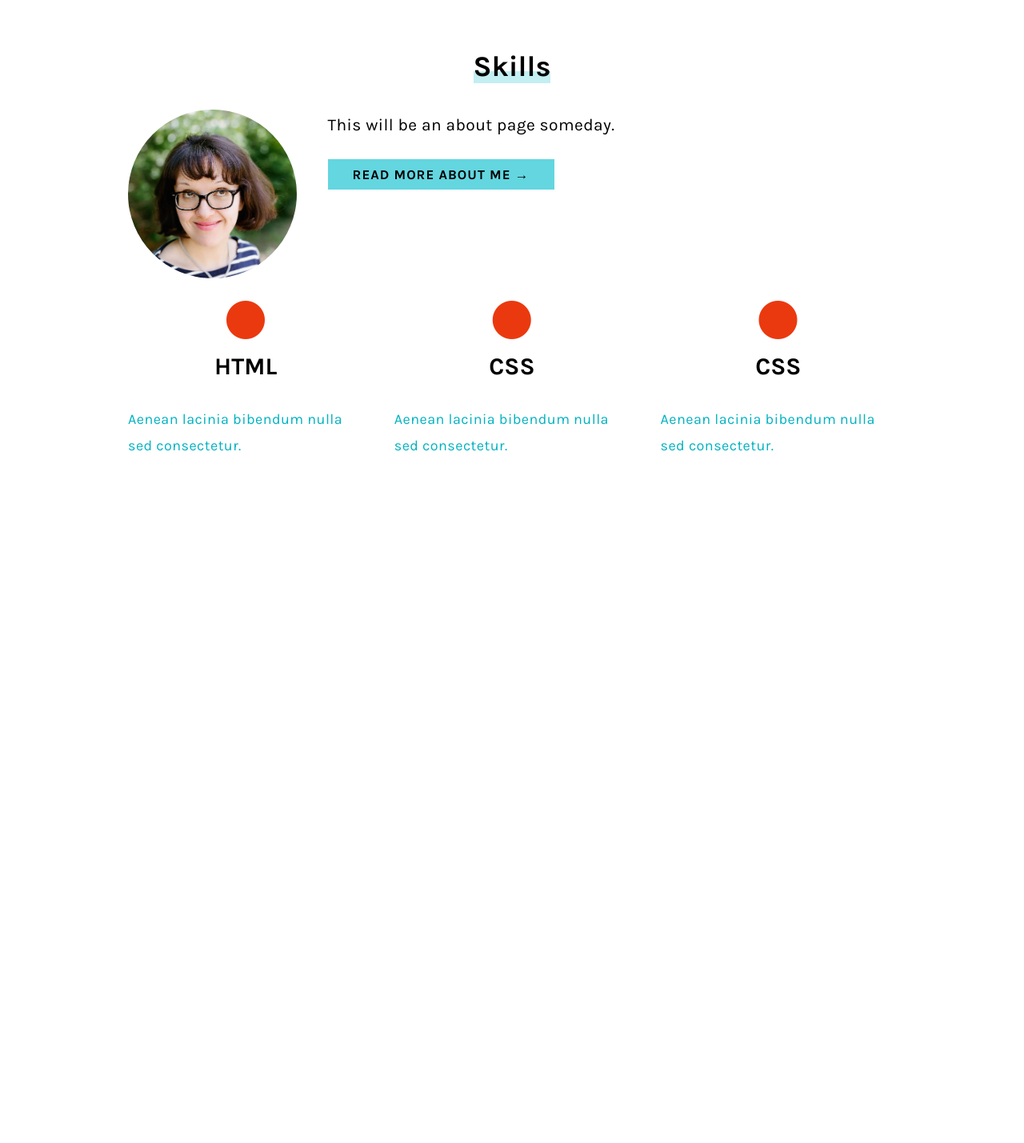
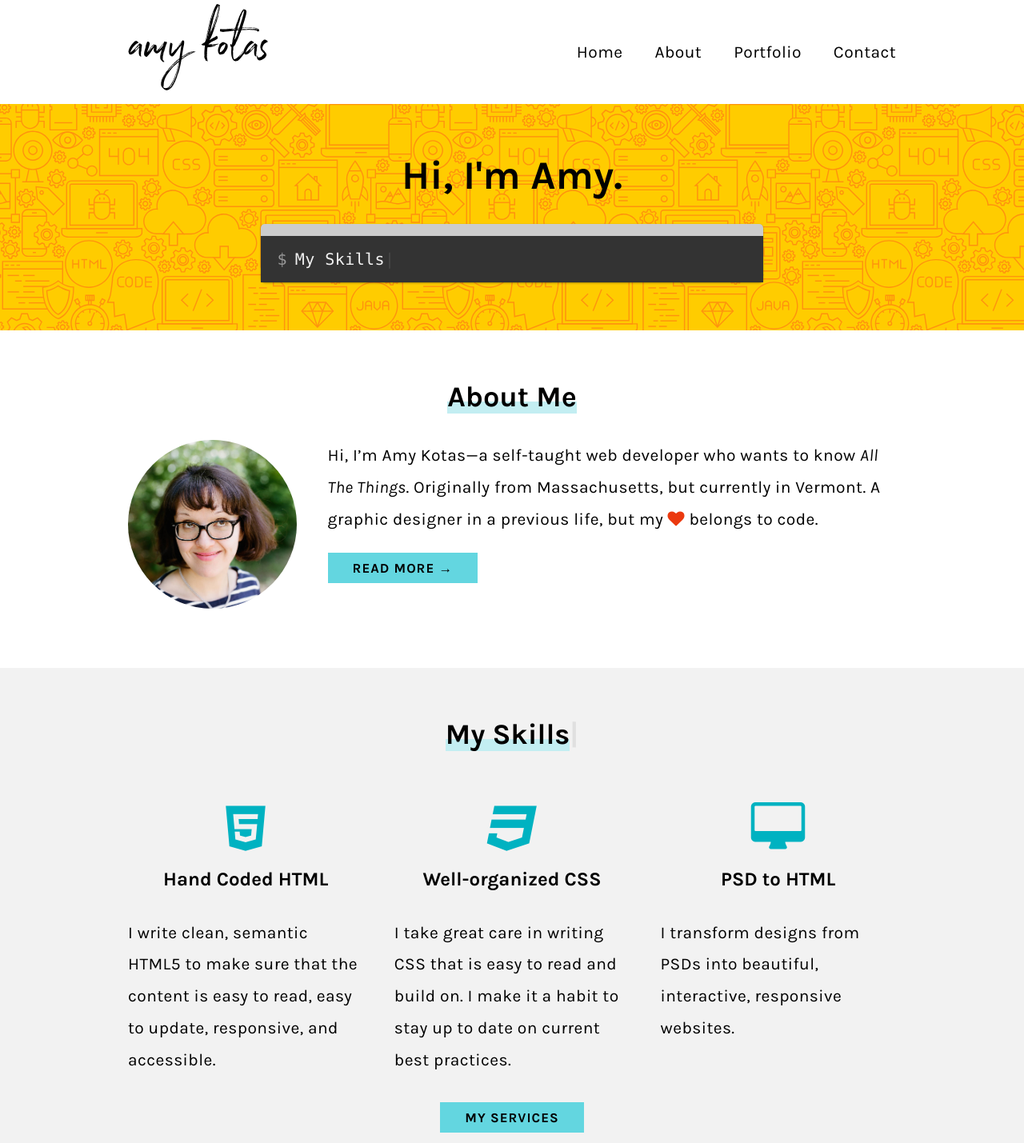
Before and after one commit to manafount/Static-Portfolio, a plain HTML site: page about.html in a window 1280 px wide. Shown: the top 1429 px of the page at 80% size. Before the commit the page ends 800 px from the top, so only its background shows below. Drawn offline with Linux system fonts and the light colour scheme.

Commit message:
Added gray bkg for footer. Changed about.html hero bkg.

```diff
--- a/about.html
+++ b/about.html
@@ -37,59 +37,159 @@
   <script>
   $(function(){
     $(".typed").typed({
-      strings: ["I build websites."],
-      typeSpeed: 10
+      strings: ["My Skills"],
+      typeSpeed: 2
     });
   });
   </script>
 </head>
 
 <!-- Begin Body –––––––––––––––––––––––––––––––––––––––––––––––––– -->
-<body>
-<section id="about" class="about">
+<body id="home">
+  <!-- Start Header -->
+  <header class="navigation">
+    <div class="nav-container">
+      <div class="brand">
+        <a href="#!"><img src="img/amy-kotas.svg" alt="Amy Kotas" width="175" height="108"></a>
+      </div>
+      <nav> <!-- Main Navigation -->
+        <div class="nav-mobile">
+        <a id="nav-toggle" href="index.html"><span></span></a>
+      </div>
+        <ul class="nav-list">
+          <li><a href="index.html">Home</a></li>
+          <li><a href="#!">About</a></li>
+          <li><a href="#!">Portfolio</a></li>
+          <li><a href="#!">Contact</a></li>
+        </ul>
+      </nav>
+    </div>
+  </header>
+
+  <!-- Start Hero Section -->
+  <section class="hero-about u-full-width">
     <div class="container">
-      <h3 class="animated fadeInUp"><span class="highlight">Skills</span></h3>
+        <h1 class="animated fadeInUp">Hi, I'm Amy.</h1>
+        <div class="eight columns offset-by-two window">
+          <div class="console"><span class="prompt">$</span><span class="typed"></span></div>
+        </div>
+    </div>
+  </section>
+  <!-- Start About Section -->
+  <section id="about" class="about">
+    <div class="container">
+      <h3 class="animated fadeInUp"><span class="highlight">About Me</span></h3>
       <div class="row">
         <div class="three columns">
           <img class="u-max-full-width img-circle" src="img/portrait.jpg" alt="portrait of Amy">
         </div>
         <div class="nine columns">
-          <p>This will be an about page someday.</p>
-          <a href="#" class="button button-primary">Read More about me →</a>
-        </div>
-      </div>
-      <div class="skills">
-        <div class="one-third column">
-          <div class="skill-icon  text-center">
-            <span class="fa-stack fa-lg">
-              <i class="fa fa-circle fa-stack-2x"></i>
-              <i class="fa fa-html5 fa-stack-1x fa-inverse"></i>
-            </span>
-          </div>
-          <h4>HTML</h4>
-          <p class="skill-text">Aenean lacinia bibendum nulla sed consectetur.</p>
-        </div>
-        <div class="one-third column">
-          <div class="skill-icon  text-center">
-            <span class="fa-stack fa-lg">
-              <i class="fa fa-circle fa-stack-2x"></i>
-              <i class="fa fa-css3 fa-stack-1x fa-inverse"></i>
-            </span>
-          </div>
-          <h4>CSS</h4>
-          <p class="skill-text">Aenean lacinia bibendum nulla sed consectetur.</p>
-        </div>
-        <div class="one-third column">
-          <div class="skill-icon text-center">
-            <span class="fa-stack fa-lg">
-              <i class="fa fa-circle fa-stack-2x"></i>
-              <i class="fa fa-terminal fa-stack-1x fa-inverse"></i>
-            </span>
-          </div>
-          <h4>CSS</h4>
-          <p class="skill-text">Aenean lacinia bibendum nulla sed consectetur.</p>
+          <p>Hi, I’m Amy Kotas—a self-taught web developer who wants to know <em>All The Things</em>. Originally from Massachusetts, but currently in Vermont. A graphic designer in a previous life, but my <i class="fa fa-heart" aria-hidden="true" title="heart"></i> belongs to code.</p>
+          <a href="#" class="button button-primary">Read More →</a>
         </div>
       </div>
     </div>
   </section>
+  <!-- Start Work Section -->
+  <!-- HIDING THIS INITIALLY UNTIL I MAKE A FEW SMALL SITES
+  <section id="work" class="work u-full-width">
+    <div class="container">
+      <div class="row">
+        <div class="twelve columns">
+          <h3 class="animated fadeInUp">My work</h3>
+        </div>
+      </div>
+      <div class="row">
+        <ul class="work-items u-cf text-center">
+          <li class="four columns">
+            <a href="#"><img src="http://placehold.it/300" alt="description"></a>
+            <div class="work-detail">
+              <div>
+                <h4>Pinteresting</h4>
+                <a href="#" class="item-link">Live Site</a><a href="#" class="item-link" >GitHub</a>
+              </div>
+
+            </div>
+          </li>
+          <li class="four columns">
+            <img src="http://placehold.it/300">
+            <div class="work-detail">
+              <div>
+                <h4>Project 2</h4>
+                <p>Coming Soon</p>
+              </div>
+            </div>
+          </li>
+          <li class="four columns">
+            <img src="http://placehold.it/300">
+            <div class="work-detail">
+              <div>
+                <h4>Coming Soon</h4>
+                <p>Your project. Currently accepting clients.</p>
+              </div>
+            </div>
+          </li>
+        </ul>
+      </div>
+    </div>
+  </section>-->
+  <!-- Start Skills Section -->
+  <section id="skills" class="skills u-full-width">
+    <div class="container">
+      <div class="row">
+        <div class="eight columns-md">
+          <h3><span class="typed highlight"></span></h3>
+        </div>
+      </div>
+      <div class="row">
+        <ul class="skills">
+          <li class="four columns">
+            <div class="skill-icon">
+              <i class="fa fa-html5 fa-3x" aria-hidden="true" title="HTML"></i>
+            </div>
+            <h5>Hand Coded HTML</h5>
+            <p>I write clean, semantic HTML5 to make sure that the content is easy to read, easy to update, responsive, and accessible.</p>
+          </li>
+          <li class="four columns">
+            <div class="skill-icon">
+              <i class="fa fa-css3 fa-3x" aria-hidden="true" title="CSS"></i>
+            </div>
+            <h5>Well-organized CSS</h5>
+            <p>I take great care in writing CSS that is easy to read and build on. I make it a habit to stay up to date on current best practices.</p>
+          </li>
+          <li class="four columns">
+            <div class="skill-icon">
+              <i class="fa fa-desktop fa-3x" aria-hidden="true" title="computer"></i>
+            </div>
+            <h5>PSD to HTML</h5>
+            <p>I transform designs from PSDs into beautiful, interactive, responsive websites.</p>
+          </li>
+        </ul>
+      </div>
+      <div class="row text-center">
+        <button class="button button-primary">My Services</button>
+      </div>
+    </div>
+  </section>
+  <!-- Start CTA -->
+  <section id="CTA" class="CTA u-full-width">
+    <div class="container">
+      <div class="row text-center">
+        <h4><span class="highlight">Like what you see? Get in touch!</span></h4>
+        <button class="button button-primary">Contact Me</button>
+      </div>
+      <!-- html for this section goes here -->
+    </div>
+  </section>
+
+  <!-- Start Footer Section -->
+  <footer class="text-center">
+    <a href="https://twitter.com/amykotas" class="social-icon" target="_blank"><i class="fa fa-twitter fa-2x"></i></a>
+    <a href="https://github.com/amykotas" class="social-icon" target="_blank"><i class="fa fa-github fa-2x"></i></a>
+    <a href="https://www.linkedin.com/in/amykotas" class="social-icon" target="_blank"><i class="fa fa-linkedin fa-2x"></i></a>
+    <h6>&copy; 2017 Amy Kotas</h6>
+  </footer>
 </body>
+<!-- End Body –––––––––––––––––––––––––––––––––––––––––––––––––– -->
+
+</html>
--- a/css/custom.css
+++ b/css/custom.css
@@ -314,7 +314,7 @@ nav ul li ul li a {
 /* Hero
 –––––––––––––––––––––––––––––––––––––––––––––––––– */
 .hero {
-  background-image: url(../img/bkg/blue-pattern.svg);
+  background-image: url(../img/bkg/blue.svg);
   background-attachment: fixed;
   background-size: 500px 500px;
   padding: 100px 27px;
@@ -337,10 +337,7 @@ nav ul li ul li a {
   border-radius: 4px; }
 }
 
-.hero .button {
-  margin-left: 15px;
-  color: #fff;
-  font-size: 0.78em;
+.hero {
 }
 
 .window {
@@ -386,7 +383,7 @@ nav ul li ul li a {
     0% { opacity:1; }
     50% { opacity:0; }
     100% { opacity:1; }
-} */
+}
 
 /* About
 –––––––––––––––––––––––––––––––––––––––––––––––––– */
@@ -477,6 +474,10 @@ a:hover.item-link {
 /* Footer
 –––––––––––––––––––––––––––––––––––––––––––––––––– */
 footer {
+  background-image: url(../img/bkg/gray.svg);
+  background-attachment: fixed;
+  background-size: 500px 500px;
+  padding: 100px 27px;
   background-color: #463f3f;
   padding: 60px 0;
 }
@@ -499,3 +500,12 @@ a.social-icon {
 a.social-icon:hover {
   color: #45979E;
 }
+
+/* ABOUT PAGE
+–––––––––––––––––––––––––––––––––––––––––––––––––– */
+
+.hero-about {
+  background-image: url(../img/bkg/yellow.svg);
+  background-attachment: fixed;
+  background-size: 500px 500px;
+}
```
Also changed, not shown: index.html (+2 -2 lines), img/bkg/blue.svg (renamed from img/bkg/blue-pattern.svg), img/bkg/gray.svg (added), img/bkg/red.svg (renamed from img/bkg/red-pattern.svg), img/bkg/yellow.svg (renamed from img/bkg/yellow-pattern.svg).
